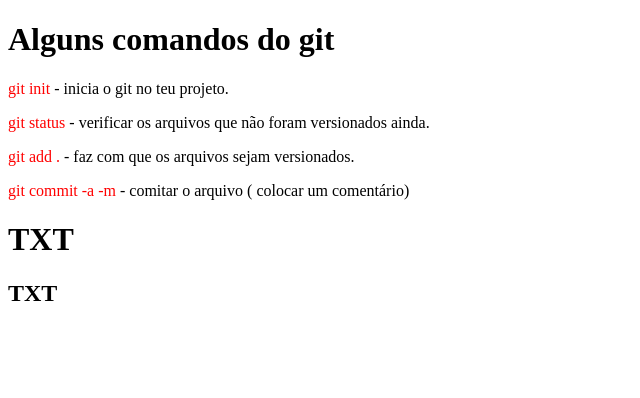
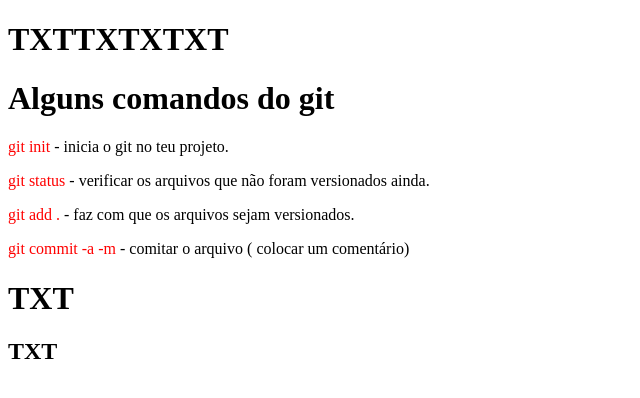
Before and after one commit to bryan-assuncao/teste_git, a plain HTML site: page index.html in a window 1280 px wide. Shown: the whole page, without its empty margins (0-640 px from the left). Drawn offline with Linux system fonts and the light colour scheme.

Commit message:
nova demanda

```diff
--- a/index.html
+++ b/index.html
@@ -11,6 +11,7 @@
     </style>
 </head>
 <body>
+    <h1>TXTTXTXTXT</h1>
     <h1>Alguns comandos do git</h1>
     <p><span>git init</span> - inicia o git no teu projeto.</p>
     <p><span>git status</span> - verificar os arquivos que não foram versionados ainda.</p>
```
